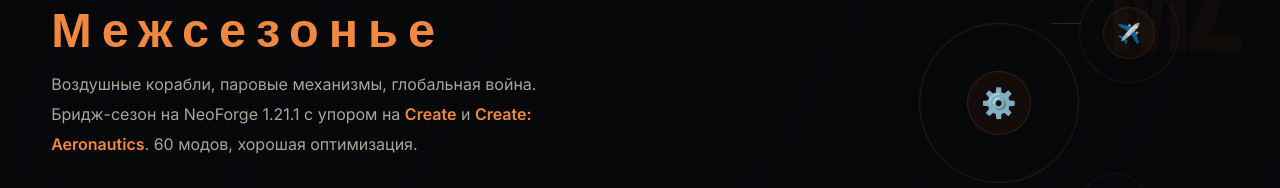
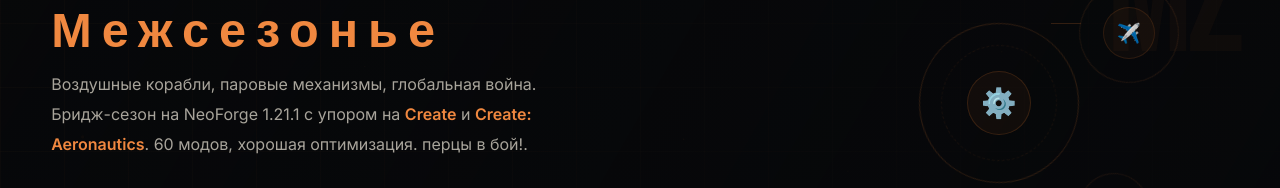
Before and after one commit to Franixx88/HoiOnMine-Site, a plain HTML site: page neoforge.html in a window 1280 px wide. Shown: the part 297-485 px from the top of the page. Drawn offline with Linux system fonts and the light colour scheme.

Commit message:
Modify hero description in neoforge.html
Updated description in neoforge.html to include 'перцы в бой!'

```diff
--- a/neoforge.html
+++ b/neoforge.html
@@ -51,7 +51,7 @@
                     Воздушные корабли, паровые механизмы, глобальная война.
                     Бридж-сезон на NeoForge 1.21.1 с упором на <strong class="nf-strong">Create</strong>
                     и <strong class="nf-strong">Create: Aeronautics</strong>.
-                    60 модов, хорошая оптимизация.
+                    60 модов, хорошая оптимизация. перцы в бой!.
                 </p>
                 <div class="hero__cta">
                     <a href="#install" class="btn btn--nf">⬇ Скачать .mrpack</a>
```
